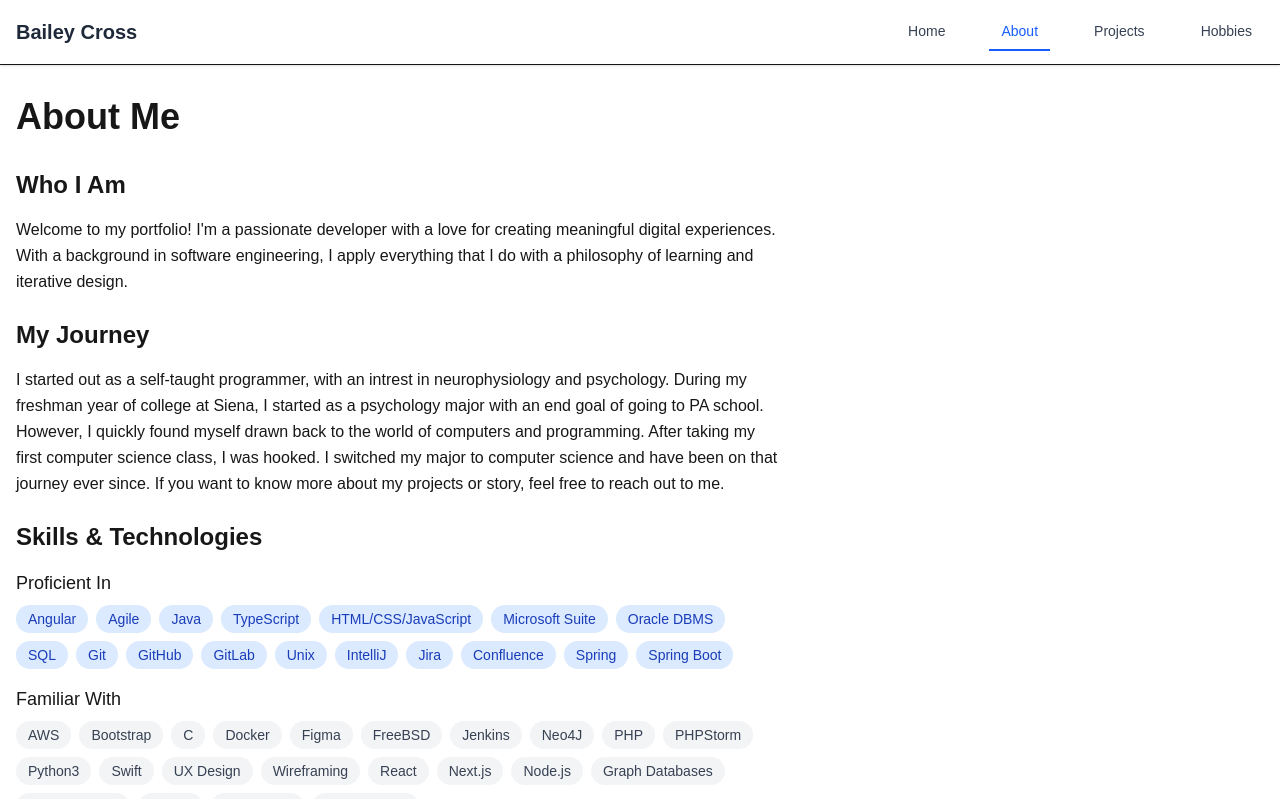
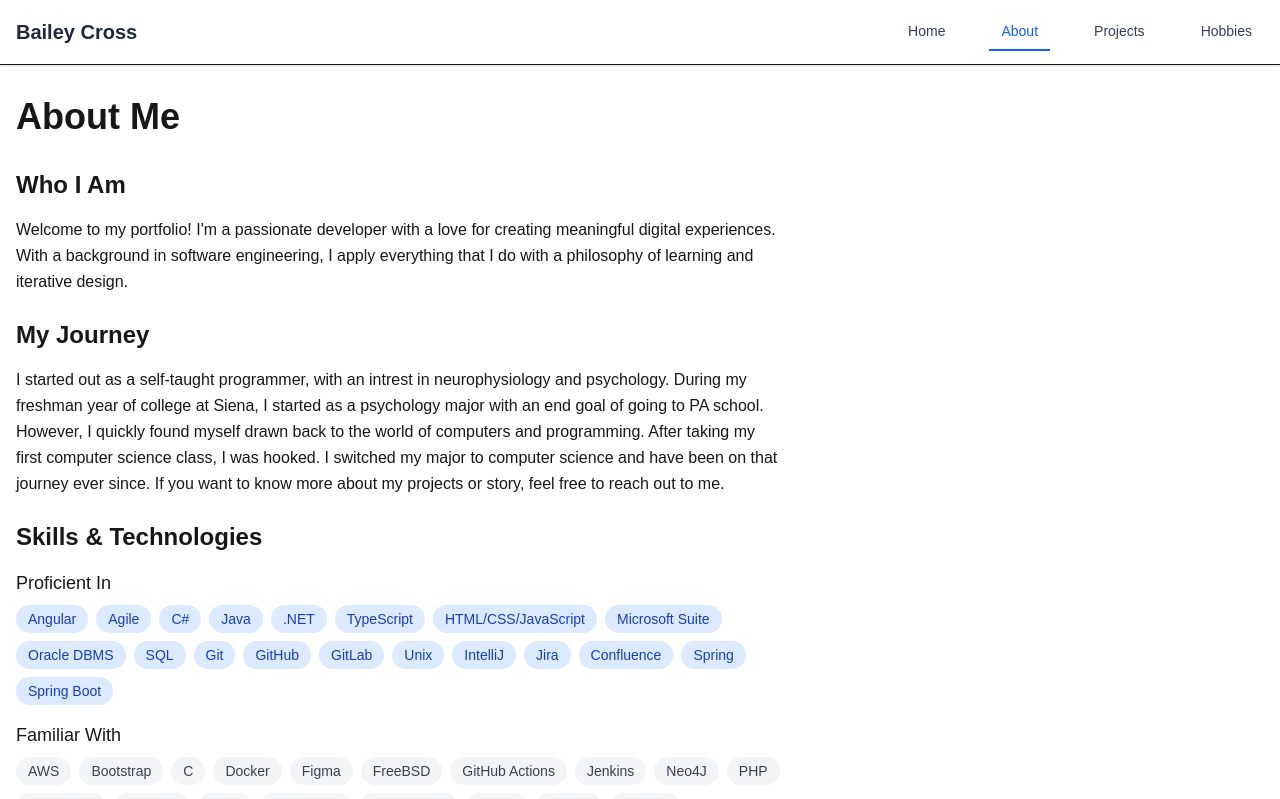
Before and after one commit to baileyfcross/baileyfcross-ui, a Next.js app: page /about in a window 1280 px wide. Shown: the top 799 px of the page. Built offline with nearby package versions, Linux system fonts and the light colour scheme.

Commit message:
added more skills in about section

```diff
--- a/src/app/about/page.tsx
+++ b/src/app/about/page.tsx
@@ -31,7 +31,7 @@ export default function About() {
           <div className="mb-4">
             <h3 className="text-lg font-medium text-white-600 mb-2">Proficient In</h3>
             <div className="flex flex-wrap gap-2">
-              {['Angular', 'Agile', 'Java', 'TypeScript', 'HTML/CSS/JavaScript', 'Microsoft Suite', 'Oracle DBMS', 'SQL', 'Git', 'GitHub', 'GitLab', 'Unix', 'IntelliJ', 'Jira', 'Confluence', 'Spring', 'Spring Boot'].map((skill) => (
+              {['Angular', 'Agile', 'C#', 'Java', '.NET', 'TypeScript', 'HTML/CSS/JavaScript', 'Microsoft Suite', 'Oracle DBMS', 'SQL', 'Git', 'GitHub', 'GitLab', 'Unix', 'IntelliJ', 'Jira', 'Confluence', 'Spring', 'Spring Boot'].map((skill) => (
                 <span
                   key={skill}
                   className="px-3 py-1 bg-blue-100 text-blue-800 rounded-full text-sm"
@@ -45,7 +45,7 @@ export default function About() {
           <div>
             <h3 className="text-lg font-medium text-white-600 mb-2">Familiar With</h3>
             <div className="flex flex-wrap gap-2">
-              {['AWS', 'Bootstrap', 'C', 'Docker', 'Figma', 'FreeBSD', 'Jenkins', 'Neo4J', 'PHP', 'PHPStorm', 'Python3', 'Swift', 'UX Design', 'Wireframing', 'React', 'Next.js', 'Node.js', 'Graph Databases', 'Data Pipelines', 'Regex', 'Typeahead', 'Tailwind CSS'].map((skill) => (
+              {['AWS', 'Bootstrap', 'C', 'Docker', 'Figma', 'FreeBSD', 'GitHub Actions', 'Jenkins', 'Neo4J', 'PHP', 'PHPStorm', 'Python3', 'Swift', 'UX Design', 'Wireframing', 'React', 'Next.js', 'Node.js', 'MonoGame', 'Game Development', 'Cross-Platform Development', 'Domain Modeling', 'Simulation Systems', 'Graph Databases', 'Data Pipelines', 'Regex', 'Typeahead', 'Tailwind CSS'].map((skill) => (
                 <span
                   key={skill}
                   className="px-3 py-1 bg-gray-100 text-gray-700 rounded-full text-sm"
```
